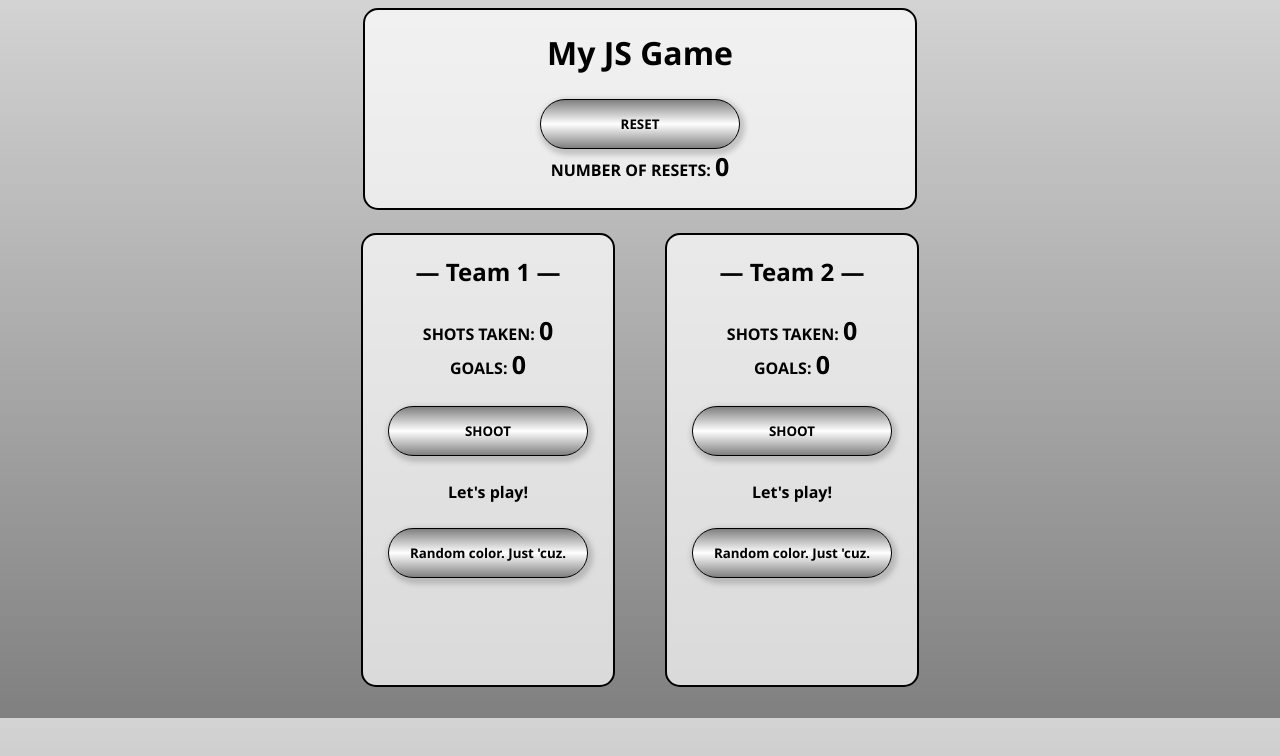
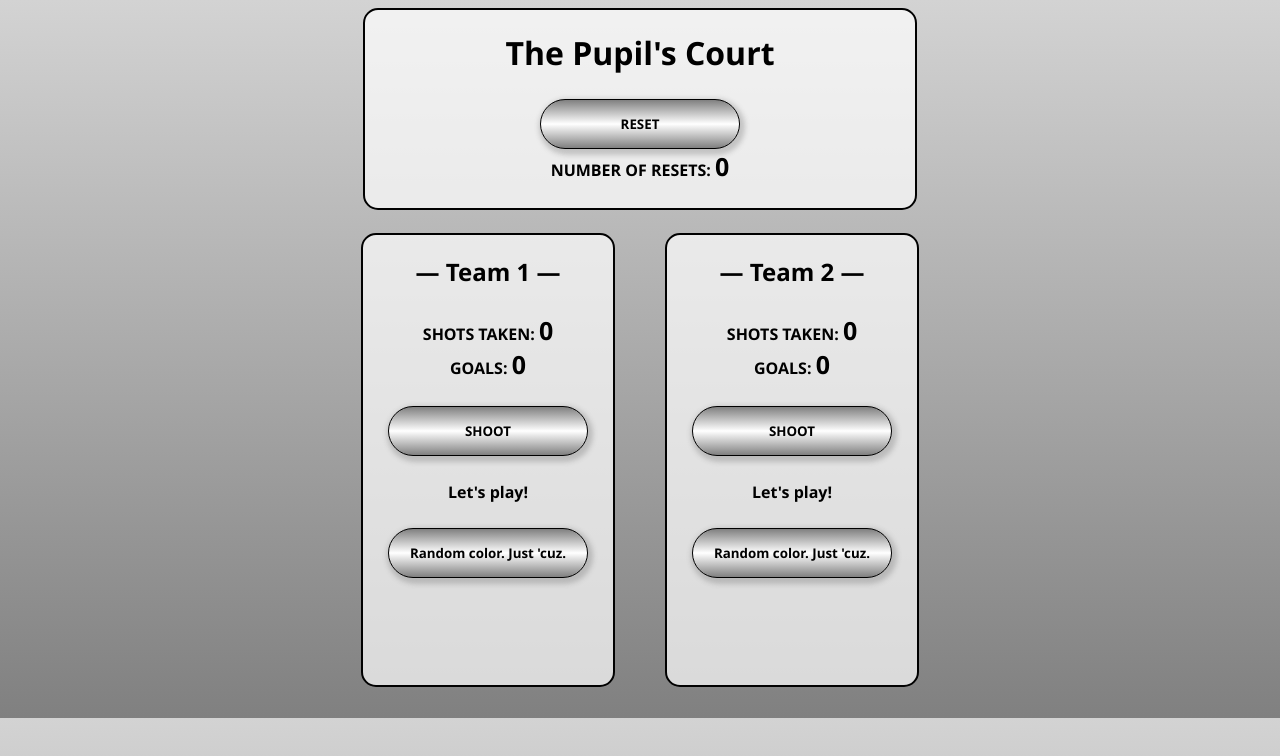
Before and after one commit to zbbright/js-sports-game, a plain HTML site: page index.html in a window 1280 px wide. Drawn offline with Linux system fonts and the light colour scheme.

Commit message:
changed html page name, removed unnecessary lines at end of js

```diff
--- a/assets/javascript/game.js
+++ b/assets/javascript/game.js
@@ -118,8 +118,3 @@ randomRight.addEventListener("click", function () {
     console.log("Color on right is rgb(" + random1 + ", " + random2 + ", " + random3 + ")");
     right.style.backgroundColor = "rgba(" + random1 + "," + random2 + "," + random3 + ",0.5)";
 })
-
-
-
-  console.log("Hello");
-  sleep1(2000).then(() => { console.log("World!"); });
--- a/index.html
+++ b/index.html
@@ -1,12 +1,12 @@
 <!DOCTYPE html>
 <html>
 <head>
-    <title>JS Game Challenge</title>
+    <title>The Pupil's Court</title>
     <link rel="stylesheet" href="./assets/css/style.css">
 </head>
 <body>
     <header>
-        <h1>My JS Game</h1>
+        <h1>The Pupil's Court</h1>
         <div id="reset-container">
             <button id="reset-button">RESET</button><br>
             NUMBER OF RESETS: <span id="num-resets">0</span>
```
